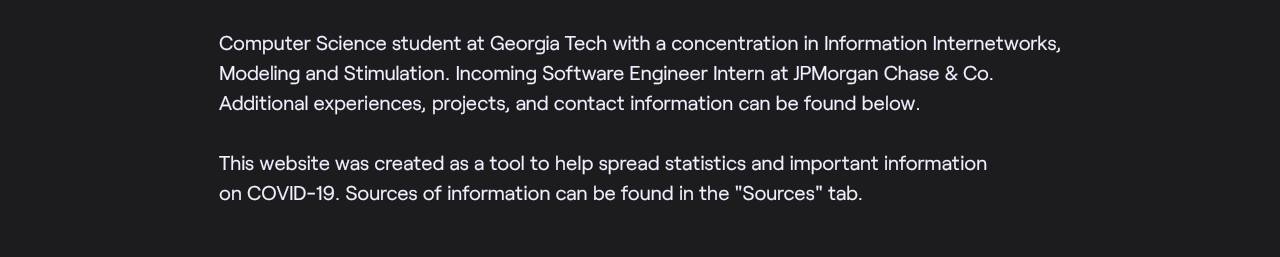
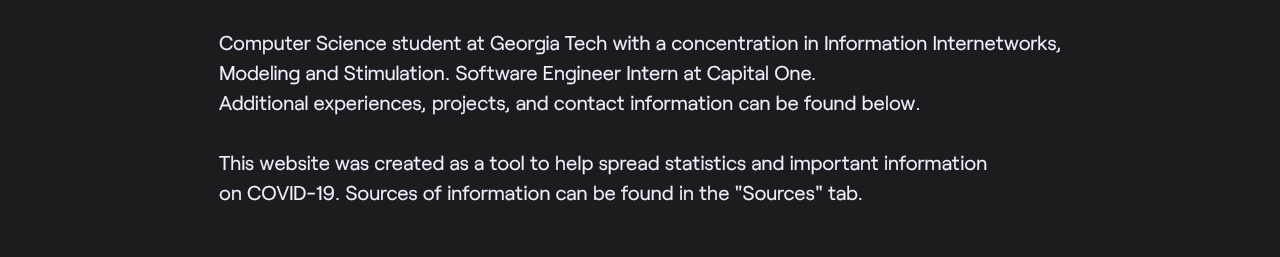
Before and after one commit to pumpkinchugger/rona20.live, a plain HTML site: page about.html in a window 1280 px wide. Shown: the part 413-670 px from the top of the page. Drawn offline with nearby package versions, Linux system fonts and the light colour scheme; no server answers; a script that the page names is missing.

Commit message:
update about page

```diff
--- a/about.html
+++ b/about.html
@@ -161,7 +161,7 @@
                     <p style="font-size: 20px; font-weight: 500; color: #F0F0FF;
                         display: inline-block; text-align: left; margin-bottom: 70px;">
                         Computer Science student at Georgia Tech with a concentration in Information Internetworks, <br>
-                        Modeling and Stimulation. Incoming Software Engineer Intern at JPMorgan Chase & Co. <br>
+                        Modeling and Stimulation. Software Engineer Intern at Capital One.<br>
                         Additional experiences, projects, and contact information can be found below. <br> <br>
 
                         This website was created as a tool to help spread statistics and important information <br>
```
